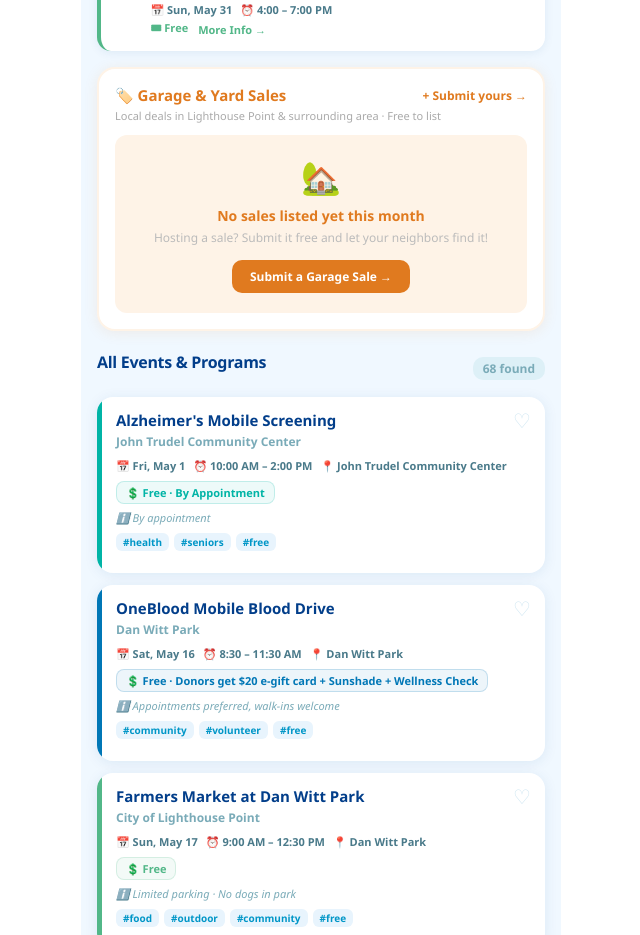
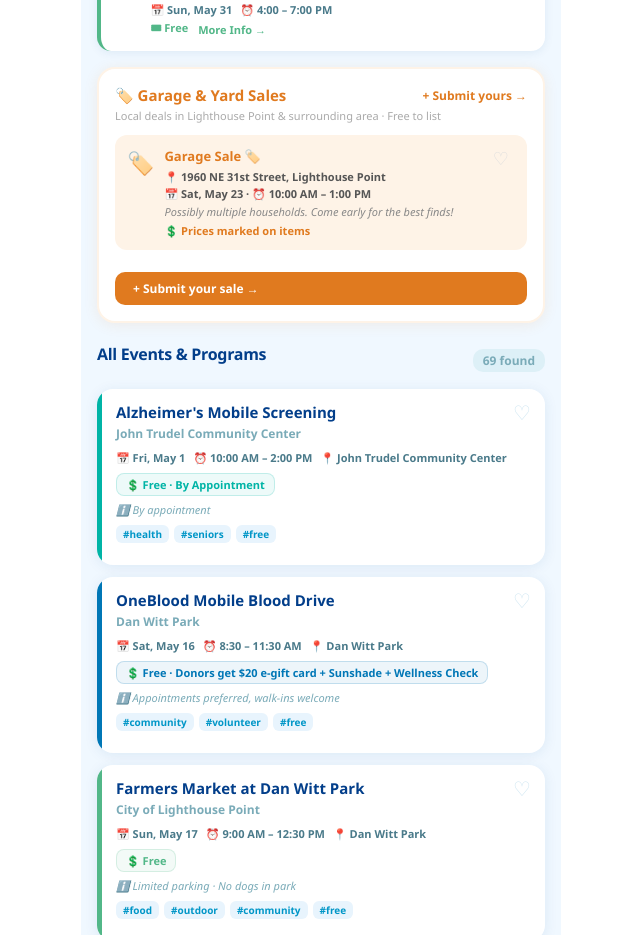
Before and after one commit to rebeccalword-lhp/lhpsocial, a React (Vite) app: page / in a window 1280 px wide. Shown: the part 8380-9315 px from the top of the page, without its empty margins (319-959 px from the left). Built offline with nearby package versions, Linux system fonts and the light colour scheme.

Commit message:
Update lhp-app.jsx

```diff
--- a/src/lhp-app.jsx
+++ b/src/lhp-app.jsx
@@ -222,6 +222,7 @@ const events = [
   { id: "dm_din3", title: "Special Dinner: Goan Fish Curry 🍛", org: "Dangerous Minds Brewing · 1901 N Federal Hwy, Pompano Beach · (954) 520-3000", category: ["nightlife", "community"], date: "Wed, May 27", time: "6:00 – 9:00 PM", location: "Dangerous Minds Brewing, Pompano Beach", price: "$24 · Reservations required — call (954) 520-3000", color: "#0096C7", tags: ["dinner", "food", "special", "reservations"], note: "Coastal Indian curry with Mahi Mahi, coconut cream & toasted spices. Served with basmati rice & garlic naan.", ages: null, link: "https://dangerousmindsbrewing.com/event/1977" },
   // GARAGE & YARD SALES
   { id: "sale1", title: "Submit Your Garage or Yard Sale 🏡", org: "LHP Community Guide", category: ["sales"], date: "Ongoing — submit anytime", time: "Varies", location: "Lighthouse Point & surrounding area", price: "Free to list", color: "#E07A1F", tags: ["garage-sale", "yard-sale", "deals", "local", "free"], note: "Have a sale coming up? Submit it free and let your neighbors find it!", ages: null, link: "https://docs.google.com/forms/d/e/1FAIpQLSeznT4FeZSAhSIG6R9-0F22Iykx1NO1bGFBMt8d9fcXd5ekag/viewform?usp=publish-editor" },
+  { id: "sale2", title: "Garage Sale 🏷️", org: "1960 NE 31st Street, Lighthouse Point", category: ["sales"], date: "Sat, May 23", time: "10:00 AM – 1:00 PM", location: "1960 NE 31st Street, Lighthouse Point", price: "Prices marked on items", color: "#E07A1F", tags: ["garage-sale", "yard-sale", "deals", "lhp"], note: "Possibly multiple households. Come early for the best finds!", ages: null, link: null },
 ];
 
 const allEvents = [...events];
@@ -505,6 +506,9 @@ export default function LHPApp() {
             <a href="https://docs.google.com/forms/d/e/1FAIpQLSeznT4FeZSAhSIG6R9-0F22Iykx1NO1bGFBMt8d9fcXd5ekag/viewform?usp=publish-editor" target="_blank" rel="noreferrer" style={styles.salesAddLink}>+ Submit yours →</a>
           </div>
           <div style={styles.salesSub}>Local deals in Lighthouse Point & surrounding area · Free to list</div>
+          {(() => {
+            const sales = events.filter(e => e.category.includes("sales") && e.id !== "sale1");
+            if (sales.length === 0) return (
               <div style={styles.salesEmpty}>
                 <div style={styles.salesEmoji}>🏡</div>
                 <div style={styles.salesEmptyText}>No sales listed yet this month</div>
@@ -513,6 +517,30 @@ export default function LHPApp() {
                   Submit a Garage Sale →
                 </a>
               </div>
+            );
+            return (
+              <div style={styles.salesList}>
+                {sales.map(ev => (
+                  <div key={ev.id} style={styles.saleCard}>
+                    <div style={styles.saleEmoji}>🏷️</div>
+                    <div style={{ flex: 1 }}>
+                      <div style={styles.saleTitle}>{ev.title}</div>
+                      <div style={styles.saleMeta}>📍 {ev.location}</div>
+                      <div style={styles.saleMeta}>📅 {ev.date} · ⏰ {ev.time}</div>
+                      {ev.note && <div style={styles.saleNote}>{ev.note}</div>}
+                      <div style={styles.salePrice}>💲 {ev.price}</div>
+                    </div>
+                    <button onClick={() => toggleSave(ev.id)} style={{ ...styles.byteCardSave, color: savedEvents.includes(ev.id) ? "#E07A1F" : "#ddd" }}>
+                      {savedEvents.includes(ev.id) ? "♥" : "♡"}
+                    </button>
+                  </div>
+                ))}
+                <a href="https://docs.google.com/forms/d/e/1FAIpQLSeznT4FeZSAhSIG6R9-0F22Iykx1NO1bGFBMt8d9fcXd5ekag/viewform?usp=publish-editor" target="_blank" rel="noreferrer" style={{ ...styles.salesBtn, display: "inline-block", marginTop: 12 }}>
+                  + Submit your sale →
+                </a>
+              </div>
+            );
+          })()}
         </div>
       )}
 
@@ -738,6 +766,13 @@ const styles = {
   salesEmptyText: { fontWeight: 800, fontSize: 14, color: "#E07A1F", marginBottom: 4 },
   salesEmptySub: { fontSize: 12, color: "#bbb", marginBottom: 14 },
   salesBtn: { display: "inline-block", background: "#E07A1F", color: "#fff", borderRadius: 10, padding: "8px 18px", fontSize: 12, fontWeight: 800, textDecoration: "none" },
+  salesList: { display: "flex", flexDirection: "column", gap: 10 },
+  saleCard: { background: "#FEF3E7", borderRadius: 12, padding: "12px", display: "flex", gap: 10, alignItems: "flex-start" },
+  saleEmoji: { fontSize: 22, flexShrink: 0 },
+  saleTitle: { fontWeight: 800, fontSize: 13, color: "#E07A1F", marginBottom: 4 },
+  saleMeta: { fontSize: 11, color: "#555", fontWeight: 600, marginBottom: 2 },
+  saleNote: { fontSize: 11, color: "#888", fontStyle: "italic", marginTop: 3, marginBottom: 3 },
+  salePrice: { fontSize: 11, fontWeight: 700, color: "#E07A1F", marginTop: 4 },
   eventsHeader: { display: "flex", justifyContent: "space-between", alignItems: "center", marginBottom: 12 },
   eventCount: { fontSize: 12, color: "#7aabb8", fontWeight: 700, background: "#ddf0f7", padding: "3px 10px", borderRadius: 10 },
   eventList: { display: "flex", flexDirection: "column", gap: 12 },
```
Lines whose indentation alone changed are shown as unchanged.
